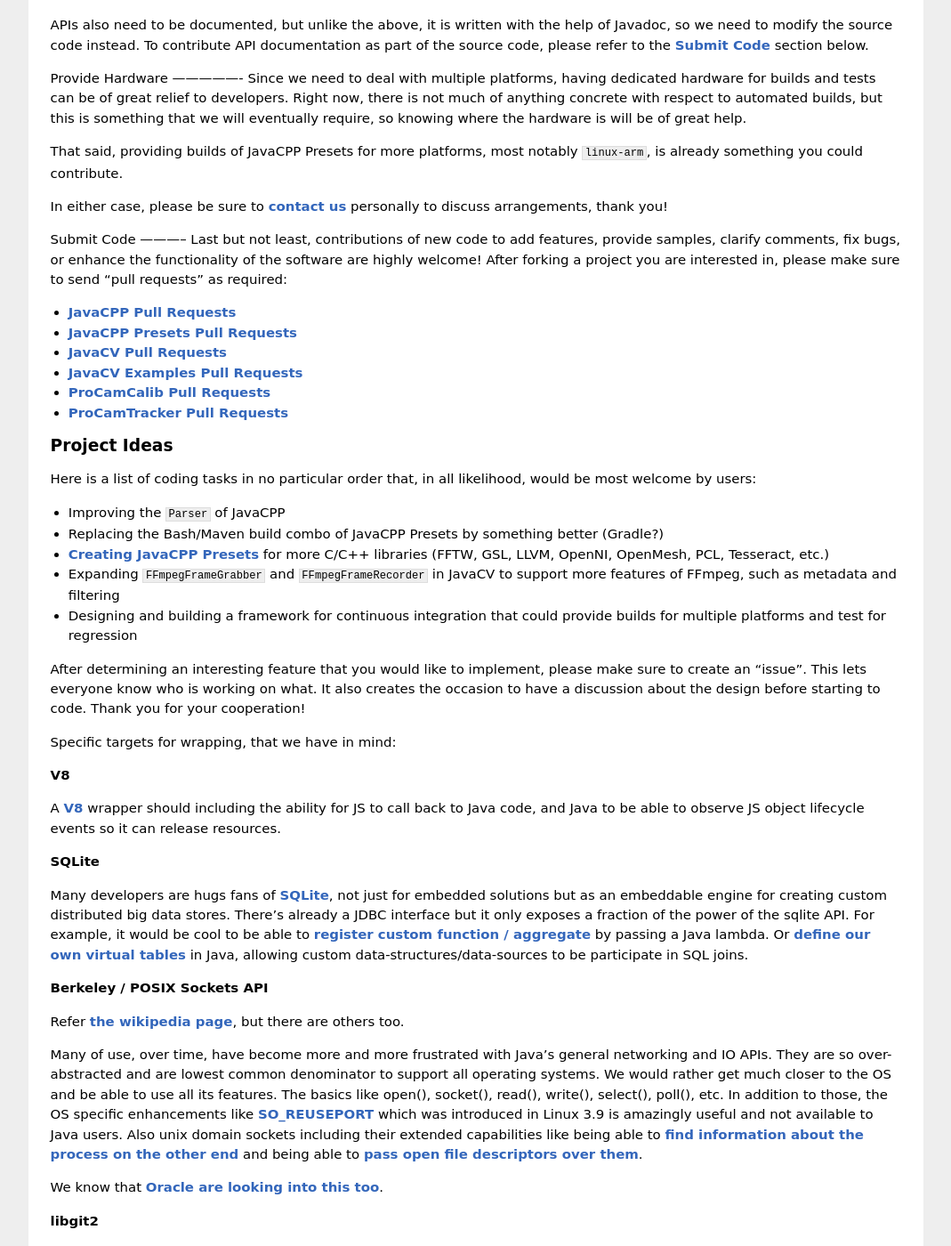
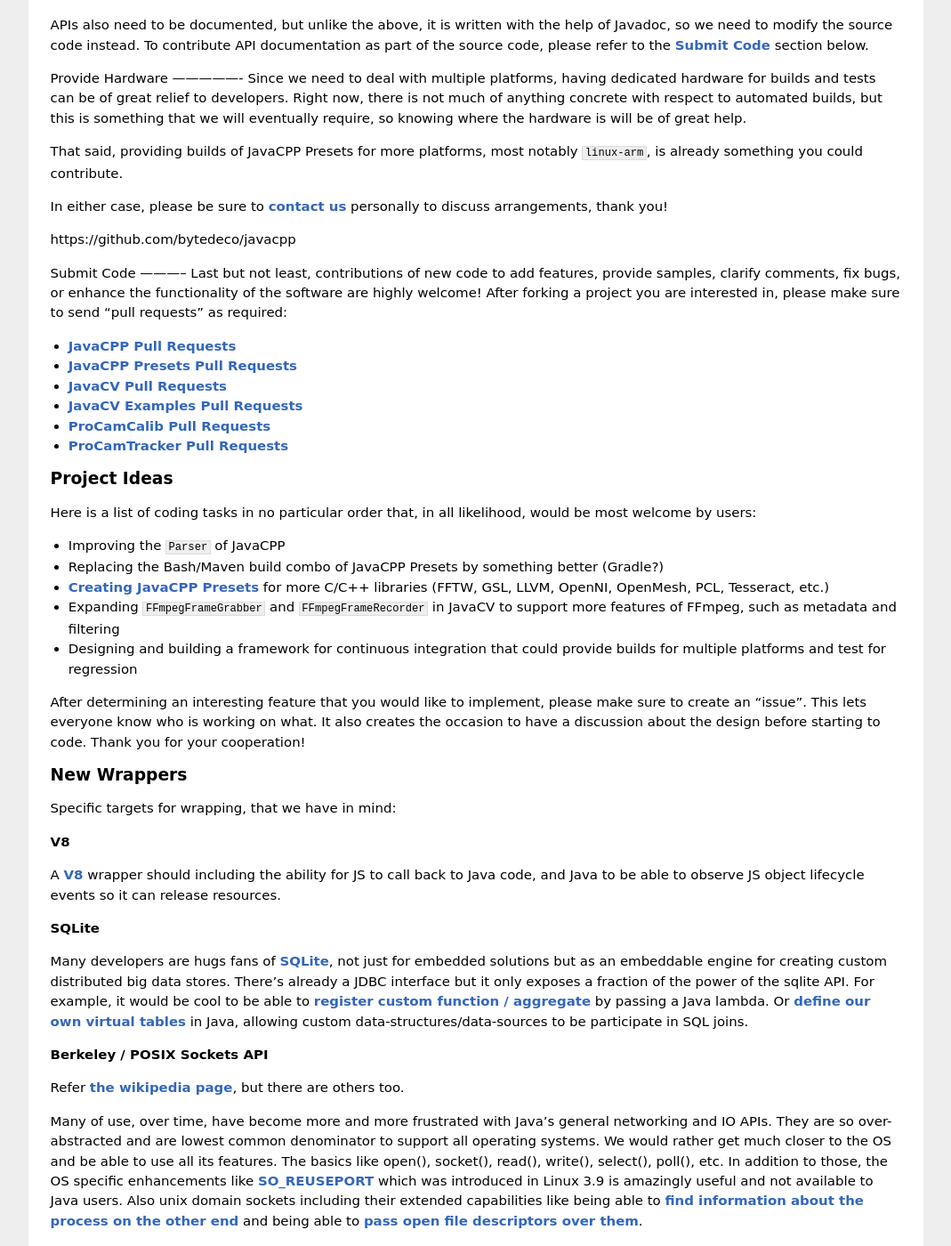
Before and after one commit to bytedeco/bytedeco.github.io, a Jekyll site: the page built from contribute/index.md, in a window 1280 px wide and 1400 px high, scrolled down 946 px. Shown: the whole window at 89% size, without its empty margins (105-1174 px from the left). Built offline with Jekyll 4.4.1, drawn with Linux system fonts in a browser that asks for light colours; Markdown is read by kramdown in place of the engine named in the settings.

Commit message:
re-do titles and anchors

```diff
--- a/contribute/index.md
+++ b/contribute/index.md
@@ -53,6 +53,8 @@ That said, providing builds of JavaCPP Presets for more platforms, most notably
 
 In either case, please be sure to [contact us](mailto:contact at bytedeco.org) personally to discuss arrangements, thank you!
 
+https://github.com/bytedeco/javacpp
+
 <a id="submit-code"></a>
 Submit Code
 -----------
@@ -76,6 +78,9 @@ Here is a list of coding tasks in no particular order that, in all likelihood, w
  * Designing and building a framework for continuous integration that could provide builds for multiple platforms and test for regression
 
 After determining an interesting feature that you would like to implement, please make sure to create an "issue". This lets everyone know who is working on what. It also creates the occasion to have a discussion about the design before starting to code. Thank you for your cooperation!
+
+<a id="new-wrappers"></a>
+### New Wrappers
 
 Specific targets for wrapping, that we have in mind:
 
```
